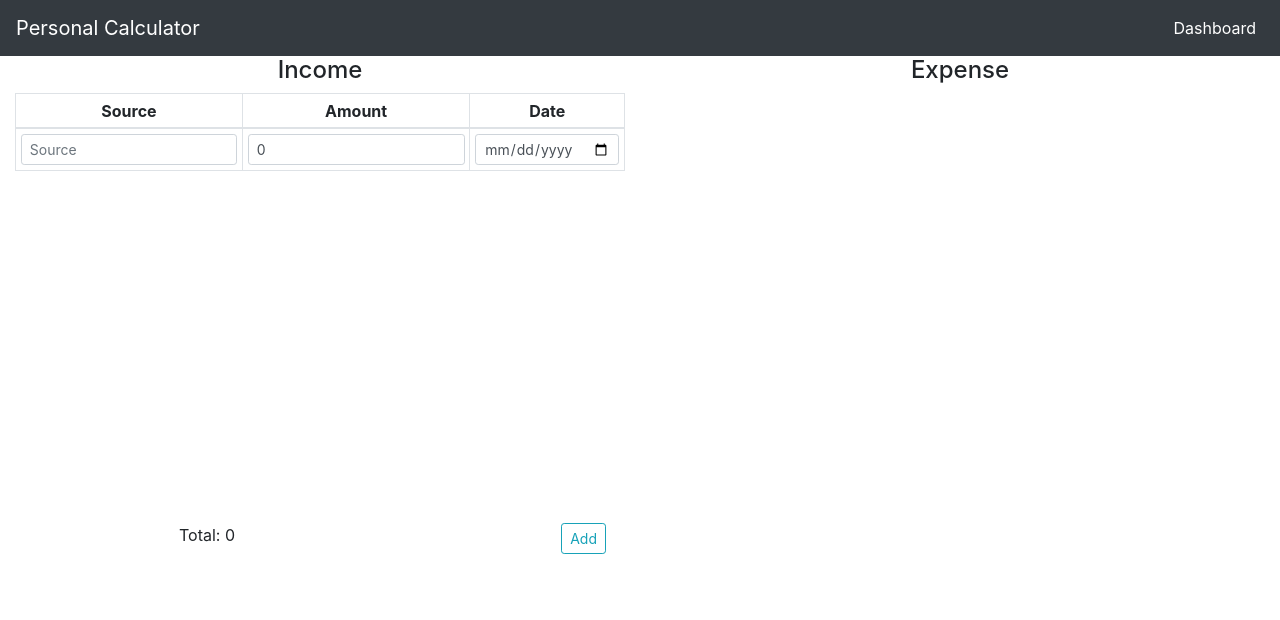
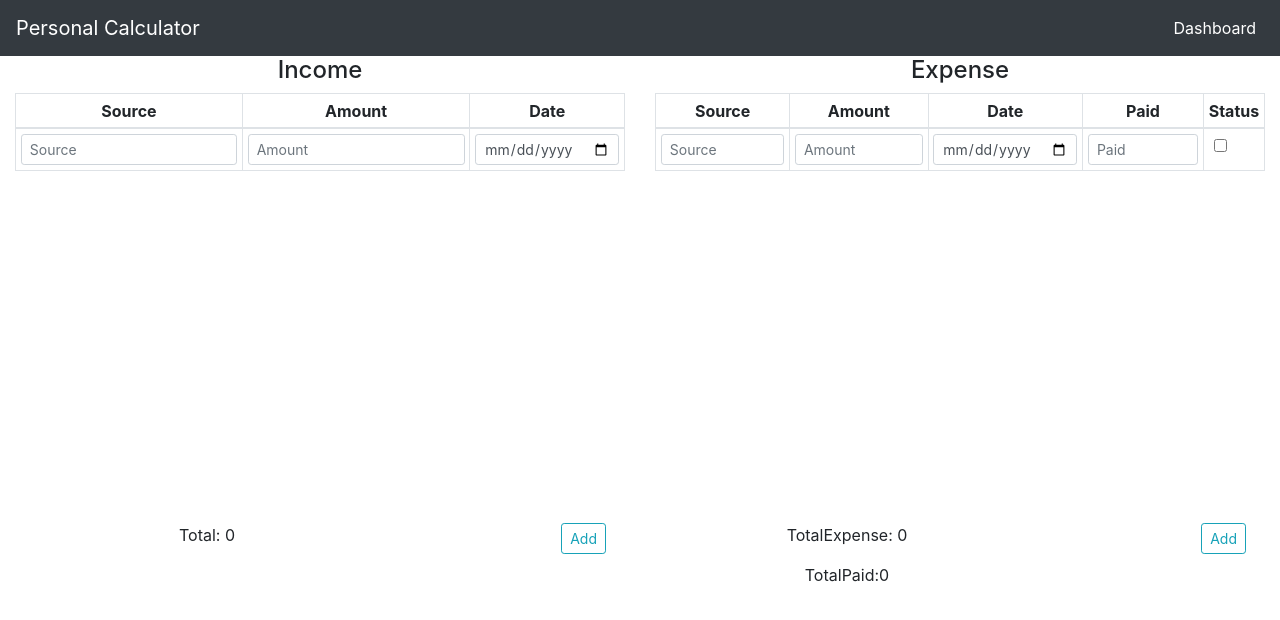
Before and after one commit to Scavengerindisguise/personal-calculator, a React (Create React App) app: page / in a window 1280 px wide. Shown: the top 620 px of the page. Built offline with nearby package versions, Linux system fonts and the light colour scheme.

Commit message:
Expense Calculations

```diff
--- a/src/components/dashboard.js
+++ b/src/components/dashboard.js
@@ -8,28 +8,71 @@ class Dashboard extends React.Component {
         super(props);
         this.state = {
             incomeTotal: 0,
+            expenseTotal: 0,
+            paidTotal: 0,
             income: [
                 {
                     source: '',
-                    amount: 0,
+                    amount: null,
                     date: '',
+                }
+            ],
+            expense: [
+                {
+                    source: '',
+                    amount: null,
+                    date: '',
+                    paid: null,
+                    status: false
                 }
             ]
         }
         this.handleChange = this.handleChange.bind(this);
+        this.handleExpenseChange = this.handleExpenseChange.bind(this);
         this.addIncomeRow = this.addIncomeRow.bind(this);
+        this.addExpenseRow = this.addExpenseRow.bind(this);
         this.handleBlur = this.handleBlur.bind(this);
+        this.handleExpenseBlur = this.handleExpenseBlur.bind(this);
+        this.handlePaidBlur = this.handlePaidBlur.bind(this);
     }
 
     handleBlur(event) {
         console.log(event);
-        let total = 0;
+        let totalI = 0;
         for (let i = 0; i < this.state.income.length; i++) {
-            total = parseInt(this.state.incomeTotal, 10) + parseInt(this.state.income[i].amount, 10);
+            // debugger
+            if (this.state.income[i].amount !== null)
+                totalI = totalI + parseInt(this.state.income[i].amount);
         }
-        console.log(total, typeof (this.state.incomeTotal), this.state.income);
+        console.log(totalI, typeof (totalI), typeof (this.state.incomeTotal), this.state.income);
         this.setState({
-            incomeTotal: total
+            incomeTotal: parseInt(totalI)
+        });
+    }
+
+
+    handleExpenseBlur(event) {
+        console.log(event);
+        let totalE = 0;
+        for (let i = 0; i < this.state.expense.length; i++) {
+            if (this.state.expense[i].amount !== null)
+                totalE = totalE + parseInt(this.state.expense[i].amount);
+        }
+        console.log(totalE, typeof (this.state.expenseTotal), this.state.expense);
+        this.setState({
+            expenseTotal: totalE
+        });
+    }
+    handlePaidBlur(event) {
+        console.log(event);
+        let totalP = 0;
+        for (let i = 0; i < this.state.expense.length; i++) {
+            if (this.state.expense[i].paid !== null)
+                totalP = totalP + parseInt(this.state.expense[i].paid);
+        }
+        console.log(totalP, typeof (this.state.paidTotal), this.state.expense);
+        this.setState({
+            paidTotal: totalP
         });
     }
 
@@ -39,14 +82,36 @@ class Dashboard extends React.Component {
         const income = [...this.state.income];
         income[i] = { ...income[i], [name]: event.target.value }
         this.setState({ income });
+
+    }
+    handleExpenseChange(i, event) {
+        // console.log(i, event.target.value);
+        const name = event.target.name;
+        const expense = [...this.state.expense];
+        expense[i] = { ...expense[i], [name]: event.target.value }
+        this.setState({ expense });
+
     }
 
     addIncomeRow(event) {
         this.setState((prevState) => ({
             income: [...prevState.income, {
                 source: '',
-                amount: '',
+                amount: null,
                 date: '',
+            }]
+        }));
+        console.log(this.state);
+        event.preventDefault();
+    }
+    addExpenseRow(event) {
+        this.setState((prevState) => ({
+            expense: [...prevState.expense, {
+                source: '',
+                amount: null,
+                date: '',
+                paid: null,
+                status: false
             }]
         }));
         console.log(this.state);
@@ -87,6 +152,51 @@ class Dashboard extends React.Component {
         )
     }
 
+    returnExpenseRows() {
+        const tableRows = this.state.expense.map((el, i) => {
+            return (
+                <tr key={i} >
+                    <td>
+                        <Input bsSize="sm" onChange={this.handleExpenseChange.bind(this, i)} value={el.source} type="text" name="source" id="source" placeholder="Source" />
+                    </td>
+                    <td>
+                        <Input bsSize="sm" onBlur={this.handleExpenseBlur} onChange={this.handleExpenseChange.bind(this, i)} value={el.amount} type="number" name="amount" id="amount" placeholder="Amount" />
+                    </td>
+                    <td>
+                        <Input bsSize="sm" onChange={this.handleExpenseChange.bind(this, i)} value={el.date} type="date" name="date" id="date" placeholder="Date" />
+                    </td>
+                    <td>
+                        <Input onBlur={this.handlePaidBlur} bsSize="sm" onChange={this.handleExpenseChange.bind(this, i)} value={el.paid} type="number" name="paid" id="paid" placeholder="Paid" />
+                    </td>
+                    <td>
+                        <Input onChange={this.handleExpenseChange.bind(this, i)} type="checkbox" id="status" name="status" placeholder="Status" />
+                    </td>
+                </tr>
+            );
+        })
+
+
+        return (
+            <Table size="sm" bordered>
+                <thead>
+                    <tr>
+                        <th>Source</th>
+                        <th>Amount</th>
+                        <th>Date</th>
+                        <th>Paid</th>
+                        <th>Status</th>
+                    </tr>
+                </thead>
+                <tbody>
+                    {tableRows}
+                </tbody>
+            </Table>
+        )
+    }
+
+
+
+
     render() {
         return (
             <div className='container-fluid'>
@@ -109,6 +219,20 @@ class Dashboard extends React.Component {
                     </div>
                     <div className="col-md-6">
                         <h4>Expense</h4>
+                        <Form onSubmit={this.addExpenseRow}>
+                            <div className="dashboard-table">
+                                {this.returnExpenseRows()}
+                            </div>
+                            <Row className="mr-1">
+                                <div className="col-md-8">
+                                    <p>TotalExpense: {this.state.expenseTotal}</p>
+                                    <p>TotalPaid:{this.state.paidTotal}</p>
+                                </div>
+                                <div className="col-md-4 text-right">
+                                    <Button type="submit" value="submit" outline size="sm" color="info" >Add</Button>
+                                </div>
+                            </Row>
+                        </Form>
                     </div>
                 </div>
             </div>
```
